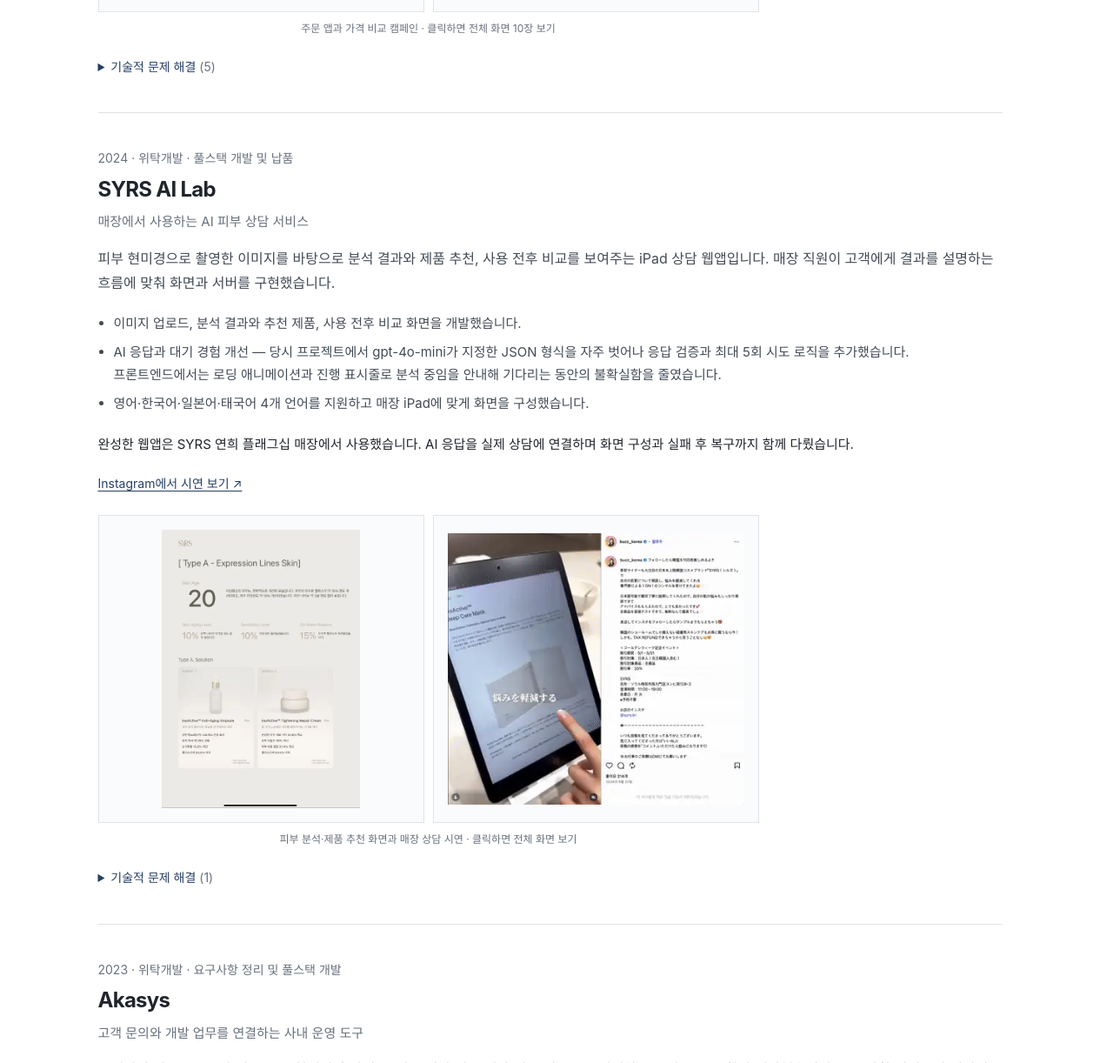
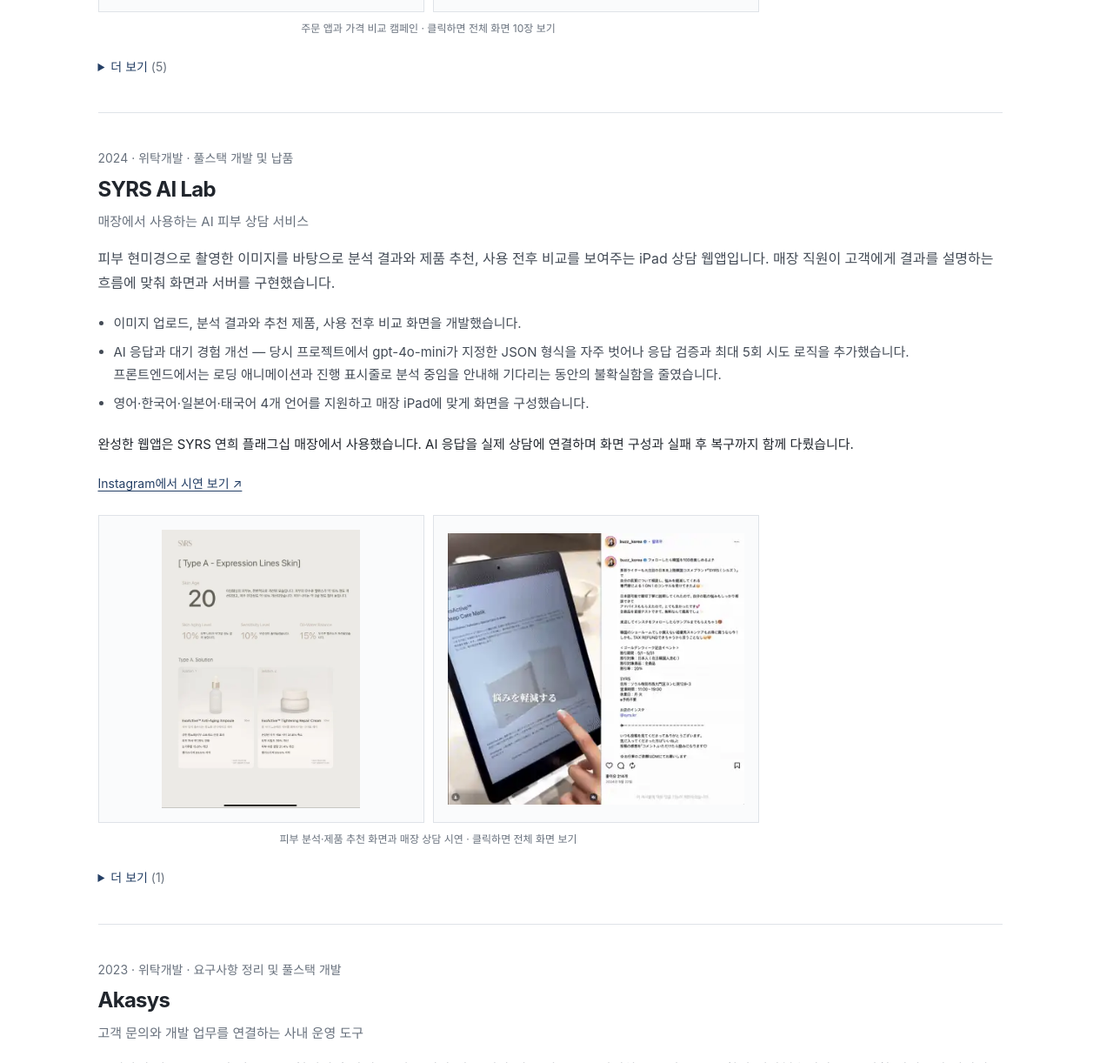
Before and after one commit to tkd992006/resume, a plain HTML site: page simple/index.html in a window 1280 px wide. Shown: the part 2018-3240 px from the top of the page at 87% size. Drawn offline with Linux system fonts and the light colour scheme.

Commit message:
Publish simpler project details label

```diff
--- a/simple/index.html
+++ b/simple/index.html
@@ -52,7 +52,7 @@
 <button type="button" data-lightbox="assets/images/onthemarket-price-5.webp" data-gallery="onthemarket" hidden aria-label="영수증 분석 결과의 예상 절감액과 비교 차트 확대"><img src="assets/images/onthemarket-price-5.webp" alt="영수증 분석 결과의 예상 절감액과 비교 차트" width="620" height="1042" loading="lazy" decoding="async"></button>
 <button type="button" data-lightbox="assets/images/onthemarket-price-6.webp" data-gallery="onthemarket" hidden aria-label="상품별 가격 차이를 보여주는 영수증 분석 상세 내역 확대"><img src="assets/images/onthemarket-price-6.webp" alt="상품별 가격 차이를 보여주는 영수증 분석 상세 내역" width="620" height="1042" loading="lazy" decoding="async"></button></div><figcaption>주문 앱과 가격 비교 캠페인 · 클릭하면 전체 화면 10장 보기</figcaption></figure>
   </div>
-  <details class="project-details"><summary>기술적 문제 해결 <span class="case-count">(5)</span></summary><div class="case-links"><a href="#otm-receipt-case" data-solved-issue="otm-receipt-case" aria-haspopup="dialog" aria-controls="otm-receipt-case">영수증 한 장으로 “온더마켓이었으면 얼마”를 보여주는 캠페인<span aria-hidden="true"> ↗</span></a><a href="#otm-order-case" data-solved-issue="otm-order-case" aria-haspopup="dialog" aria-controls="otm-order-case">주문 목록 관계 데이터 경량화<span aria-hidden="true"> ↗</span></a><a href="#otm-payment-webview-case" data-solved-issue="otm-payment-webview-case" aria-haspopup="dialog" aria-controls="otm-payment-webview-case">PG 페이지를 다녀온 뒤 WebView 레이아웃 복원<span aria-hidden="true"> ↗</span></a><a href="#otm-ledger-cycle-case" data-solved-issue="otm-ledger-cycle-case" aria-haspopup="dialog" aria-controls="otm-ledger-cycle-case">장부·상품 서비스의 순환 의존 해소<span aria-hidden="true"> ↗</span></a><a href="#otm-signal-types-case" data-solved-issue="otm-signal-types-case" aria-haspopup="dialog" aria-controls="otm-signal-types-case">타입 서버를 느리게 만든 nullable 인자 타입 폭발 추적<span aria-hidden="true"> ↗</span></a></div></details>
+  <details class="project-details"><summary>더 보기 <span class="case-count">(5)</span></summary><div class="case-links"><a href="#otm-receipt-case" data-solved-issue="otm-receipt-case" aria-haspopup="dialog" aria-controls="otm-receipt-case">영수증 한 장으로 “온더마켓이었으면 얼마”를 보여주는 캠페인<span aria-hidden="true"> ↗</span></a><a href="#otm-order-case" data-solved-issue="otm-order-case" aria-haspopup="dialog" aria-controls="otm-order-case">주문 목록 관계 데이터 경량화<span aria-hidden="true"> ↗</span></a><a href="#otm-payment-webview-case" data-solved-issue="otm-payment-webview-case" aria-haspopup="dialog" aria-controls="otm-payment-webview-case">PG 페이지를 다녀온 뒤 WebView 레이아웃 복원<span aria-hidden="true"> ↗</span></a><a href="#otm-ledger-cycle-case" data-solved-issue="otm-ledger-cycle-case" aria-haspopup="dialog" aria-controls="otm-ledger-cycle-case">장부·상품 서비스의 순환 의존 해소<span aria-hidden="true"> ↗</span></a><a href="#otm-signal-types-case" data-solved-issue="otm-signal-types-case" aria-haspopup="dialog" aria-controls="otm-signal-types-case">타입 서버를 느리게 만든 nullable 인자 타입 폭발 추적<span aria-hidden="true"> ↗</span></a></div></details>
 </article>
 <article class="project" id="project-syrs">
   <div class="project-main">
@@ -70,7 +70,7 @@
 <button type="button" data-lightbox="assets/images/syrs-reel.webp" data-gallery="syrs" aria-label="SYRS 인스타그램 릴스에 소개된 매장 iPad 상담 시연 확대"><img src="assets/images/syrs-reel.webp" alt="SYRS 인스타그램 릴스에 소개된 매장 iPad 상담 시연" width="400" height="366" loading="lazy" decoding="async"></button>
 <button type="button" data-lightbox="assets/images/syrs-1.webp" data-gallery="syrs" hidden aria-label="SYRS 피부 분석 결과와 상담 화면 확대"><img src="assets/images/syrs-1.webp" alt="SYRS 피부 분석 결과와 상담 화면" width="520" height="1136" loading="lazy" decoding="async"></button></div><figcaption>피부 분석·제품 추천 화면과 매장 상담 시연 · 클릭하면 전체 화면 보기</figcaption></figure>
   </div>
-  <details class="project-details"><summary>기술적 문제 해결 <span class="case-count">(1)</span></summary><div class="case-links"><a href="#syrs-llm-reliability-case" data-solved-issue="syrs-llm-reliability-case" aria-haspopup="dialog" aria-controls="syrs-llm-reliability-case">LLM 응답 포맷 안정화<span aria-hidden="true"> ↗</span></a></div></details>
+  <details class="project-details"><summary>더 보기 <span class="case-count">(1)</span></summary><div class="case-links"><a href="#syrs-llm-reliability-case" data-solved-issue="syrs-llm-reliability-case" aria-haspopup="dialog" aria-controls="syrs-llm-reliability-case">LLM 응답 포맷 안정화<span aria-hidden="true"> ↗</span></a></div></details>
 </article>
 <article class="project" id="project-akasys">
   <div class="project-main">
```
